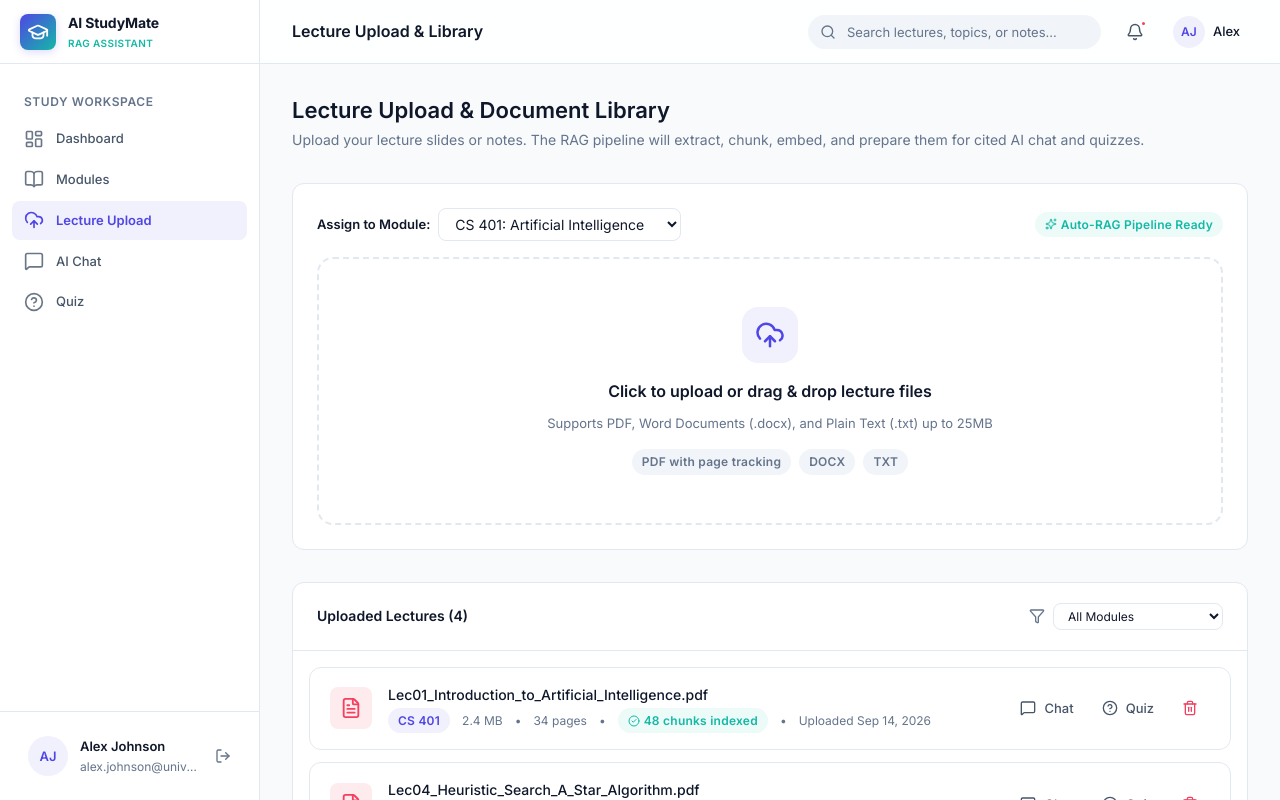
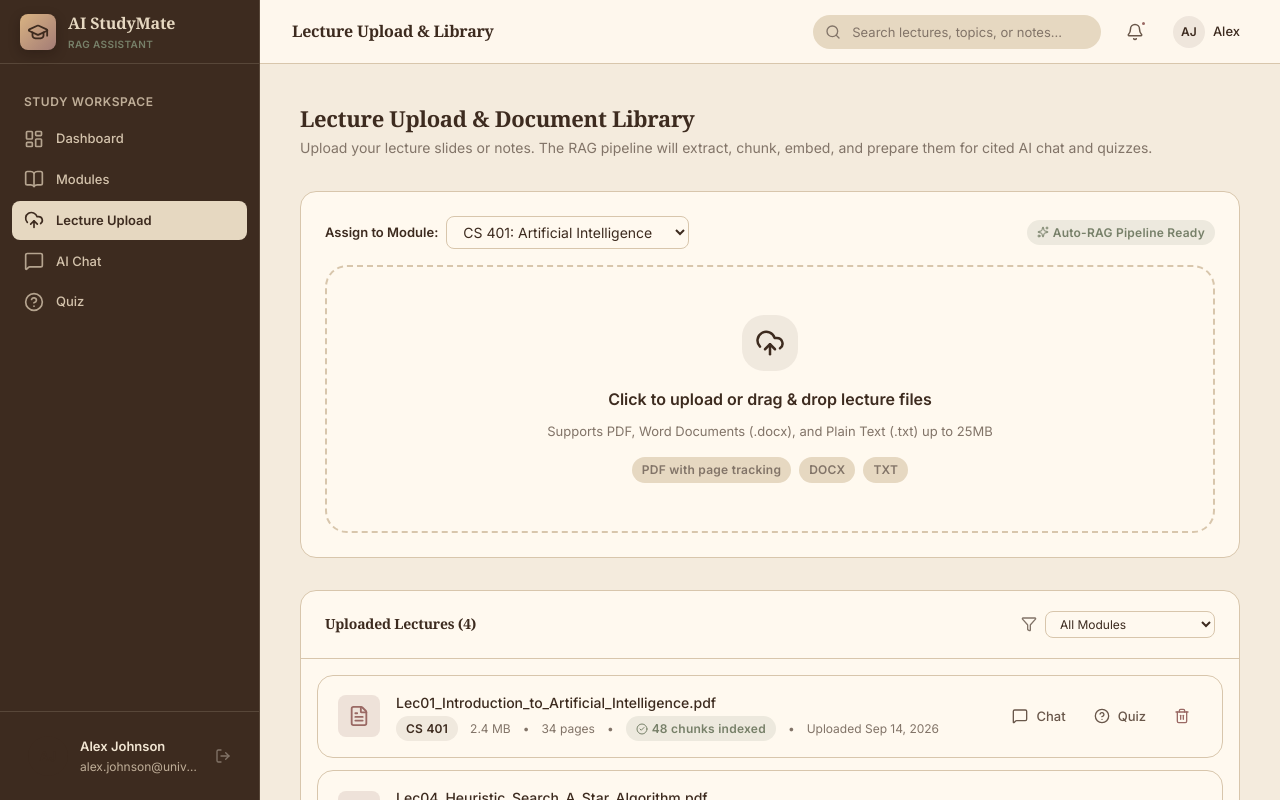
Before and after one commit to ranasinghekavinda03/AI-StudyMate, a React (Vite) app in the folder frontend/: page /lectures in a window 1280 px wide. Shown: the top 800 px of the page. Built offline with nearby package versions, Linux system fonts and the light colour scheme; no server answers.

Commit message:
feat(ui): apply warm library color palette

```diff
--- a/frontend/src/App.css
+++ b/frontend/src/App.css
@@ -19,7 +19,10 @@
 
 .app-content {
   flex: 1;
-  padding: var(--space-8);
+  width: 100%;
+  max-width: 1680px;
+  padding: var(--space-10);
+  margin-inline: auto;
   margin-top: var(--navbar-height);
   animation: fadeIn var(--transition-slow) ease-out;
 }
@@ -56,18 +59,18 @@
   position: absolute;
   inset: 0;
   background:
-    radial-gradient(ellipse at 20% 50%, rgba(79, 70, 229, 0.06) 0%, transparent 50%),
-    radial-gradient(ellipse at 80% 20%, rgba(20, 184, 166, 0.05) 0%, transparent 50%),
-    radial-gradient(ellipse at 60% 80%, rgba(79, 70, 229, 0.04) 0%, transparent 50%);
+    radial-gradient(ellipse at 20% 50%, rgba(217, 179, 130, 0.22) 0%, transparent 50%),
+    radial-gradient(ellipse at 80% 20%, rgba(142, 150, 128, 0.18) 0%, transparent 50%),
+    radial-gradient(ellipse at 60% 80%, rgba(163, 124, 118, 0.14) 0%, transparent 50%);
   pointer-events: none;
 }
 
 @media (prefers-color-scheme: dark) {
   .auth-layout::before {
     background:
-      radial-gradient(ellipse at 20% 50%, rgba(99, 102, 241, 0.08) 0%, transparent 50%),
-      radial-gradient(ellipse at 80% 20%, rgba(45, 212, 191, 0.06) 0%, transparent 50%),
-      radial-gradient(ellipse at 60% 80%, rgba(99, 102, 241, 0.05) 0%, transparent 50%);
+      radial-gradient(ellipse at 20% 50%, rgba(217, 179, 130, 0.10) 0%, transparent 50%),
+      radial-gradient(ellipse at 80% 20%, rgba(142, 150, 128, 0.09) 0%, transparent 50%),
+      radial-gradient(ellipse at 60% 80%, rgba(163, 124, 118, 0.08) 0%, transparent 50%);
   }
 }
 
@@ -116,7 +119,7 @@
   align-items: center;
   justify-content: center;
   color: white;
-  box-shadow: 0 4px 12px rgba(79, 70, 229, 0.25);
+  box-shadow: 0 4px 12px rgba(61, 43, 31, 0.22);
 }
 
 .auth-logo-text {
@@ -212,8 +215,8 @@
   top: 0;
   bottom: 0;
   width: var(--sidebar-width);
-  background: var(--surface);
-  border-right: 1px solid var(--border);
+  background: #3D2B1F;
+  border-right: 1px solid rgba(230, 216, 193, 0.16);
   display: flex;
   flex-direction: column;
   z-index: 40;
@@ -225,7 +228,7 @@
   display: flex;
   align-items: center;
   gap: var(--space-3);
-  border-bottom: 1px solid var(--border);
+  border-bottom: 1px solid rgba(230, 216, 193, 0.16);
   height: var(--navbar-height);
 }
 
@@ -234,26 +237,28 @@
   align-items: center;
   gap: var(--space-3);
   text-decoration: none;
-  color: var(--text-primary);
+  color: #E6D8C1;
 }
 
 .sidebar-brand-icon {
   width: 36px;
   height: 36px;
-  background: linear-gradient(135deg, var(--primary), var(--accent));
+  background: linear-gradient(135deg, #D9B382, #A37C76);
   border-radius: var(--radius-md);
   display: flex;
   align-items: center;
   justify-content: center;
-  color: white;
+  color: #3D2B1F;
   flex-shrink: 0;
-  box-shadow: 0 2px 8px rgba(79, 70, 229, 0.2);
+  box-shadow: 0 4px 12px rgba(20, 12, 8, 0.28);
 }
 
 .sidebar-brand-name {
   font-size: var(--text-base);
   font-weight: 700;
   letter-spacing: -0.01em;
+  font-family: var(--font-display);
+  font-size: var(--text-lg);
 }
 
 .sidebar-nav {
@@ -265,7 +270,7 @@
 .sidebar-section-label {
   font-size: var(--text-xs);
   font-weight: 600;
-  color: var(--text-muted);
+  color: #BFAE98;
   text-transform: uppercase;
   letter-spacing: 0.05em;
   padding: var(--space-4) var(--space-3) var(--space-2);
@@ -277,7 +282,7 @@
   gap: var(--space-3);
   padding: 9px var(--space-3);
   border-radius: var(--radius-md);
-  color: var(--text-secondary);
+  color: #D4C3AC;
   font-size: var(--text-sm);
   font-weight: 500;
   text-decoration: none;
@@ -286,13 +291,13 @@
 }
 
 .sidebar-link:hover {
-  background: var(--primary-light);
-  color: var(--primary);
+  background: rgba(230, 216, 193, 0.10);
+  color: #FFF9EF;
 }
 
 .sidebar-link.active {
-  background: var(--primary-light);
-  color: var(--primary);
+  background: #E6D8C1;
+  color: #3D2B1F;
   font-weight: 600;
 }
 
@@ -309,7 +314,7 @@
 
 .sidebar-footer {
   padding: var(--space-4);
-  border-top: 1px solid var(--border);
+  border-top: 1px solid rgba(230, 216, 193, 0.16);
 }
 
 .sidebar-user {
@@ -323,7 +328,7 @@
 }
 
 .sidebar-user:hover {
-  background: var(--surface-hover);
+  background: rgba(230, 216, 193, 0.10);
 }
 
 .sidebar-user-info {
@@ -334,12 +339,12 @@
 .sidebar-user-name {
   font-size: var(--text-sm);
   font-weight: 600;
-  color: var(--text-primary);
+  color: #F2E6D3;
 }
 
 .sidebar-user-email {
   font-size: var(--text-xs);
-  color: var(--text-muted);
+  color: #BFAE98;
   overflow: hidden;
   text-overflow: ellipsis;
   white-space: nowrap;
@@ -390,12 +395,12 @@
   z-index: 30;
   transition: left var(--transition-slow);
   backdrop-filter: blur(8px);
-  background: rgba(255, 255, 255, 0.85);
+  background: rgba(255, 249, 239, 0.88);
 }
 
 @media (prefers-color-scheme: dark) {
   .navbar {
-    background: rgba(30, 41, 59, 0.85);
+    background: rgba(61, 43, 31, 0.90);
   }
 }
 
@@ -1070,9 +1075,9 @@
 /* Difficulty-colored options */
 .quiz-option.easy { border-color: var(--accent-border); }
 .quiz-option.easy.selected { border-color: var(--accent); background: var(--accent-light); color: var(--accent); }
-.quiz-option.medium { border-color: rgba(245, 158, 11, 0.25); }
+.quiz-option.medium { border-color: rgba(217, 179, 130, 0.45); }
 .quiz-option.medium.selected { border-color: var(--warning); background: var(--warning-light); color: var(--warning); }
-.quiz-option.hard { border-color: rgba(244, 63, 94, 0.25); }
+.quiz-option.hard { border-color: rgba(163, 124, 118, 0.45); }
 .quiz-option.hard.selected { border-color: var(--danger); background: var(--danger-light); color: var(--danger); }
 
 /* Quiz taking */
@@ -1514,7 +1519,7 @@
   height: 42px;
   border-radius: 50%;
   color: var(--danger);
-  background: rgba(244, 63, 94, 0.12);
+  background: rgba(163, 124, 118, 0.18);
 }
 
 .delete-confirmation-text {
--- a/frontend/src/index.css
+++ b/frontend/src/index.css
@@ -6,56 +6,56 @@
 /* ---------- Design Tokens ---------- */
 :root {
   /* Primary */
-  --primary: #4F46E5;
-  --primary-hover: #4338CA;
-  --primary-light: rgba(79, 70, 229, 0.08);
-  --primary-border: rgba(79, 70, 229, 0.25);
+  --primary: #3D2B1F;
+  --primary-hover: #2D1E15;
+  --primary-light: rgba(61, 43, 31, 0.08);
+  --primary-border: rgba(61, 43, 31, 0.24);
 
   /* Secondary / Accent */
-  --accent: #14B8A6;
-  --accent-hover: #0D9488;
-  --accent-light: rgba(20, 184, 166, 0.08);
-  --accent-border: rgba(20, 184, 166, 0.25);
+  --accent: #778069;
+  --accent-hover: #626B56;
+  --accent-light: rgba(142, 150, 128, 0.16);
+  --accent-border: rgba(142, 150, 128, 0.42);
 
   /* Semantic */
-  --warning: #F59E0B;
-  --warning-light: rgba(245, 158, 11, 0.10);
-  --danger: #F43F5E;
-  --danger-light: rgba(244, 63, 94, 0.10);
-  --success: #10B981;
-  --success-light: rgba(16, 185, 129, 0.10);
+  --warning: #B78145;
+  --warning-light: rgba(217, 179, 130, 0.22);
+  --danger: #9A6964;
+  --danger-light: rgba(163, 124, 118, 0.18);
+  --success: #6F7862;
+  --success-light: rgba(142, 150, 128, 0.18);
 
   /* Surfaces */
-  --bg: #F8FAFC;
-  --bg-secondary: #F1F5F9;
-  --surface: #FFFFFF;
-  --surface-hover: #F8FAFC;
-  --surface-elevated: #FFFFFF;
+  --bg: #F4EBDD;
+  --bg-secondary: #E6D8C1;
+  --surface: #FFF9EF;
+  --surface-hover: #F0E4D2;
+  --surface-elevated: #FFFCF6;
 
   /* Text */
-  --text-primary: #0F172A;
-  --text-secondary: #475569;
-  --text-muted: #64748B;
-  --text-inverse: #FFFFFF;
+  --text-primary: #3D2B1F;
+  --text-secondary: #69574A;
+  --text-muted: #827468;
+  --text-inverse: #FFF9EF;
 
   /* Borders */
-  --border: #E2E8F0;
-  --border-light: #F1F5F9;
-  --border-focus: #4F46E5;
+  --border: #D8C6AC;
+  --border-light: #EADDCB;
+  --border-focus: #8E9680;
 
   /* Shadows */
-  --shadow-xs: 0 1px 2px rgba(0, 0, 0, 0.05);
-  --shadow-sm: 0 1px 3px rgba(0, 0, 0, 0.06), 0 1px 2px rgba(0, 0, 0, 0.04);
-  --shadow-md: 0 4px 6px -1px rgba(0, 0, 0, 0.07), 0 2px 4px -2px rgba(0, 0, 0, 0.05);
-  --shadow-lg: 0 10px 15px -3px rgba(0, 0, 0, 0.08), 0 4px 6px -4px rgba(0, 0, 0, 0.04);
-  --shadow-xl: 0 20px 25px -5px rgba(0, 0, 0, 0.08), 0 8px 10px -6px rgba(0, 0, 0, 0.04);
+  --shadow-xs: 0 1px 2px rgba(61, 43, 31, 0.06);
+  --shadow-sm: 0 2px 5px rgba(61, 43, 31, 0.09);
+  --shadow-md: 0 8px 18px rgba(61, 43, 31, 0.10);
+  --shadow-lg: 0 14px 30px rgba(61, 43, 31, 0.12);
+  --shadow-xl: 0 24px 48px rgba(61, 43, 31, 0.16);
 
   /* Radii */
   --radius-sm: 6px;
   --radius-md: 8px;
-  --radius-lg: 12px;
-  --radius-xl: 16px;
-  --radius-2xl: 20px;
+  --radius-lg: 16px;
+  --radius-xl: 22px;
+  --radius-2xl: 28px;
   --radius-full: 9999px;
 
   /* Spacing */
@@ -71,6 +71,7 @@
 
   /* Typography */
   --font-sans: 'Inter', system-ui, -apple-system, 'Segoe UI', sans-serif;
+  --font-display: Georgia, 'Times New Roman', serif;
   --font-mono: 'JetBrains Mono', ui-monospace, 'Cascadia Code', Consolas, monospace;
 
   --text-xs: 0.75rem;
@@ -95,43 +96,43 @@
 /* ---------- Dark Mode ---------- */
 @media (prefers-color-scheme: dark) {
   :root {
-    --primary: #6366F1;
-    --primary-hover: #818CF8;
-    --primary-light: rgba(99, 102, 241, 0.12);
-    --primary-border: rgba(99, 102, 241, 0.3);
+    --primary: #D9B382;
+    --primary-hover: #E6C69F;
+    --primary-light: rgba(217, 179, 130, 0.14);
+    --primary-border: rgba(217, 179, 130, 0.36);
 
-    --accent: #2DD4BF;
-    --accent-hover: #5EEAD4;
-    --accent-light: rgba(45, 212, 191, 0.1);
-    --accent-border: rgba(45, 212, 191, 0.3);
+    --accent: #AEB5A1;
+    --accent-hover: #C2C8B8;
+    --accent-light: rgba(142, 150, 128, 0.18);
+    --accent-border: rgba(142, 150, 128, 0.42);
 
-    --warning: #FBBF24;
-    --warning-light: rgba(251, 191, 36, 0.12);
-    --danger: #FB7185;
-    --danger-light: rgba(251, 113, 133, 0.12);
-    --success: #34D399;
-    --success-light: rgba(52, 211, 153, 0.12);
+    --warning: #D9B382;
+    --warning-light: rgba(217, 179, 130, 0.16);
+    --danger: #C6928C;
+    --danger-light: rgba(163, 124, 118, 0.18);
+    --success: #AEB5A1;
+    --success-light: rgba(142, 150, 128, 0.18);
 
-    --bg: #0F172A;
-    --bg-secondary: #1E293B;
-    --surface: #1E293B;
-    --surface-hover: #334155;
-    --surface-elevated: #293548;
+    --bg: #2B201A;
+    --bg-secondary: #3D2B1F;
+    --surface: #463328;
+    --surface-hover: #544035;
+    --surface-elevated: #594438;
 
-    --text-primary: #F1F5F9;
-    --text-secondary: #CBD5E1;
-    --text-muted: #94A3B8;
-    --text-inverse: #0F172A;
+    --text-primary: #F2E6D3;
+    --text-secondary: #D7C6AF;
+    --text-muted: #B5A38F;
+    --text-inverse: #3D2B1F;
 
-    --border: #334155;
-    --border-light: #1E293B;
-    --border-focus: #6366F1;
+    --border: #685244;
+    --border-light: #4E392D;
+    --border-focus: #D9B382;
 
-    --shadow-xs: 0 1px 2px rgba(0, 0, 0, 0.2);
-    --shadow-sm: 0 1px 3px rgba(0, 0, 0, 0.3), 0 1px 2px rgba(0, 0, 0, 0.2);
-    --shadow-md: 0 4px 6px -1px rgba(0, 0, 0, 0.3), 0 2px 4px -2px rgba(0, 0, 0, 0.2);
-    --shadow-lg: 0 10px 15px -3px rgba(0, 0, 0, 0.35), 0 4px 6px -4px rgba(0, 0, 0, 0.2);
-    --shadow-xl: 0 20px 25px -5px rgba(0, 0, 0, 0.4), 0 8px 10px -6px rgba(0, 0, 0, 0.25);
+    --shadow-xs: 0 1px 2px rgba(20, 12, 8, 0.24);
+    --shadow-sm: 0 2px 5px rgba(20, 12, 8, 0.28);
+    --shadow-md: 0 8px 18px rgba(20, 12, 8, 0.30);
+    --shadow-lg: 0 14px 30px rgba(20, 12, 8, 0.34);
+    --shadow-xl: 0 24px 48px rgba(20, 12, 8, 0.40);
   }
 }
 
@@ -199,6 +200,8 @@ h1, h2, h3, h4, h5, h6 {
   line-height: 1.3;
   font-weight: 600;
   color: var(--text-primary);
+  font-family: var(--font-display);
+  letter-spacing: -0.015em;
 }
 
 h1 { font-size: var(--text-3xl); }
@@ -302,7 +305,7 @@ code {
   color: var(--text-inverse);
 }
 .btn-danger:hover {
-  background: #E11D48;
+  background: #855954;
   transform: translateY(-1px);
 }
 
--- a/frontend/src/pages/DashboardPage.jsx
+++ b/frontend/src/pages/DashboardPage.jsx
@@ -185,7 +185,7 @@ export default function DashboardPage() {
             <span className="quick-action-label">Generate Quiz</span>
           </Link>
           <Link to="/modules" className="quick-action">
-            <div className="quick-action-icon" style={{ background: 'rgba(99, 102, 241, 0.1)', color: 'var(--primary)' }}>
+            <div className="quick-action-icon" style={{ background: 'var(--primary-light)', color: 'var(--primary)' }}>
               <BookOpen size={24} />
             </div>
             <span className="quick-action-label">Browse Modules</span>
--- a/frontend/src/pages/LecturePage.jsx
+++ b/frontend/src/pages/LecturePage.jsx
@@ -261,7 +261,7 @@ export default function LecturePage() {
                   <div
                     className="lecture-item-icon"
                     style={{
-                      background: lec.fileType === 'PDF' ? 'rgba(244, 63, 94, 0.1)' : 'rgba(79, 70, 229, 0.1)',
+                      background: lec.fileType === 'PDF' ? 'var(--danger-light)' : 'var(--primary-light)',
                       color: lec.fileType === 'PDF' ? 'var(--danger)' : 'var(--primary)',
                     }}
                   >
```
Also changed, not shown: frontend/src/pages/ModulesPage.jsx (+5 -5 lines).
